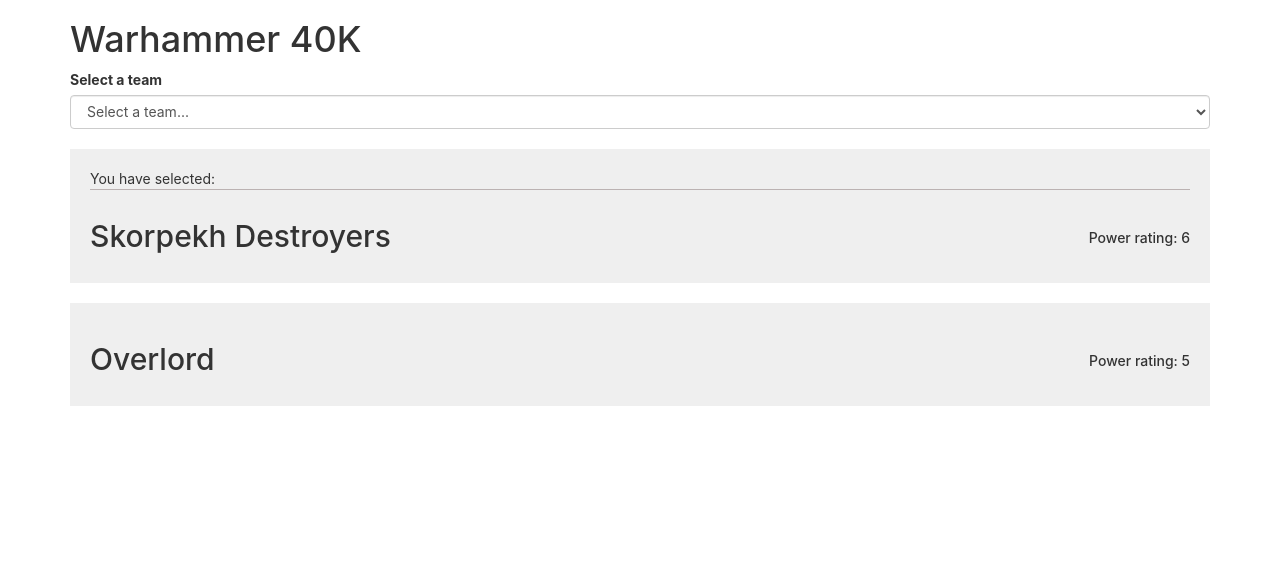
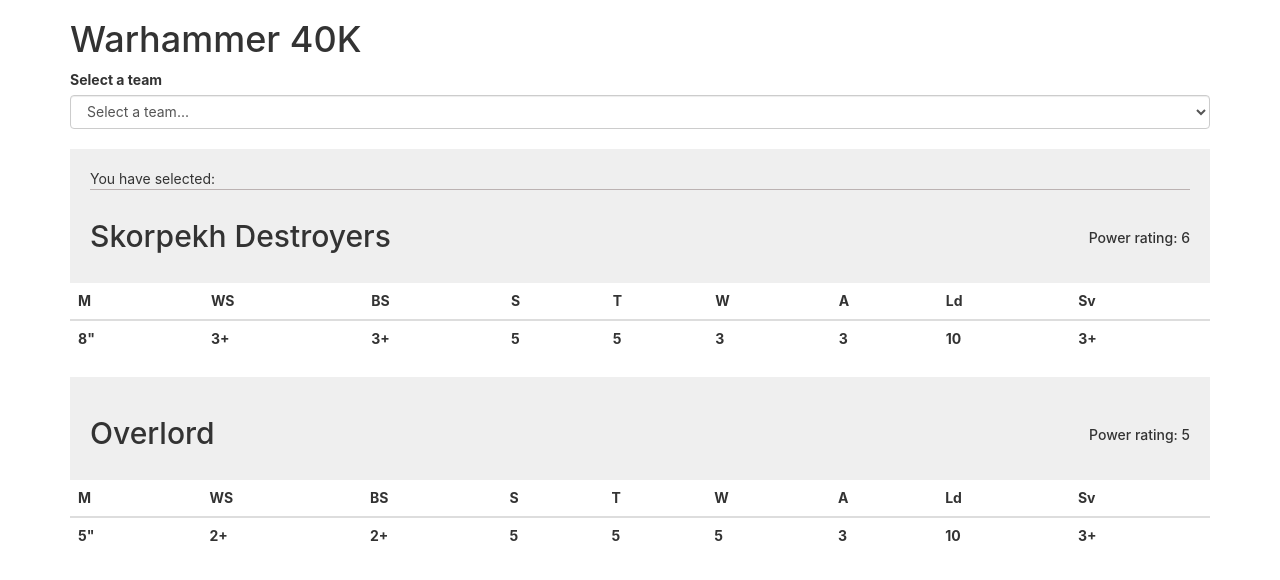
Before and after one commit to Falko27/40K, a React (Create React App) app: page / in a window 1280 px wide. Shown: the top 580 px of the page. Built offline with nearby package versions, Linux system fonts and the light colour scheme.

Commit message:
fix: add table for stats

```diff
--- a/src/components/unit/unit.js
+++ b/src/components/unit/unit.js
@@ -1,20 +1,57 @@
-import React from 'react'
-import datasheet from '../teams/datasheet'
+import React from "react";
+import datasheet from "../teams/datasheet";
 
 const Unit = (props) => {
+  const team = datasheet.team;
 
-   const team = datasheet.team
+  const filteredTeams = team.filter((item) =>
+    item.name.includes(props.selectedTeam)
+  );
+  const myUnits = filteredTeams[0].units;
+  console.log("chosen team", myUnits);
 
-   const filteredTeams = team.filter(item => item.name.includes(props.selectedTeam))
-   const myUnits = filteredTeams[0].units
-   console.log('chosen team', myUnits)
-
-   return (
-   <div>
-      {myUnits.map(unit => (
-         <div className="teamBlock"><h2>{unit.name} <span>Power rating: {unit.power}</span></h2></div>
+  return (
+    <div>
+      {myUnits.map((unit) => (
+        <>
+          <div className="teamBlock">
+            <h2>
+              {unit.name} <span>Power rating: {unit.power}</span>
+            </h2>
+          </div>
+          <div class="table-responsive-sm">
+            <table class="table">
+              <thead>
+                <tr>
+                  <th scope="col">M</th>
+                  <th scope="col">WS</th>
+                  <th scope="col">BS</th>
+                  <th scope="col">S</th>
+                  <th scope="col">T</th>
+                  <th scope="col">W</th>
+                  <th scope="col">A</th>
+                  <th scope="col">Ld</th>
+                  <th scope="col">Sv</th>
+                </tr>
+              </thead>
+              <tbody>
+                <tr>
+                  <th scope="col">{unit.M}"</th>
+                  <th scope="col">{unit.WS}+</th>
+                  <th scope="col">{unit.BS}+</th>
+                  <th scope="col">{unit.S}</th>
+                  <th scope="col">{unit.T}</th>
+                  <th scope="col">{unit.W}</th>
+                  <th scope="col">{unit.A}</th>
+                  <th scope="col">{unit.Ld}</th>
+                  <th scope="col">{unit.Sv}+</th>
+                </tr>
+              </tbody>
+            </table>
+          </div>
+        </>
       ))}
-   </div>
-   )
-}
+    </div>
+  );
+};
 export default Unit;
```
Also changed, not shown: src/components/teams/team.js (+24 -16 lines), 1 other file (tests, documents, lock files or other folders).
